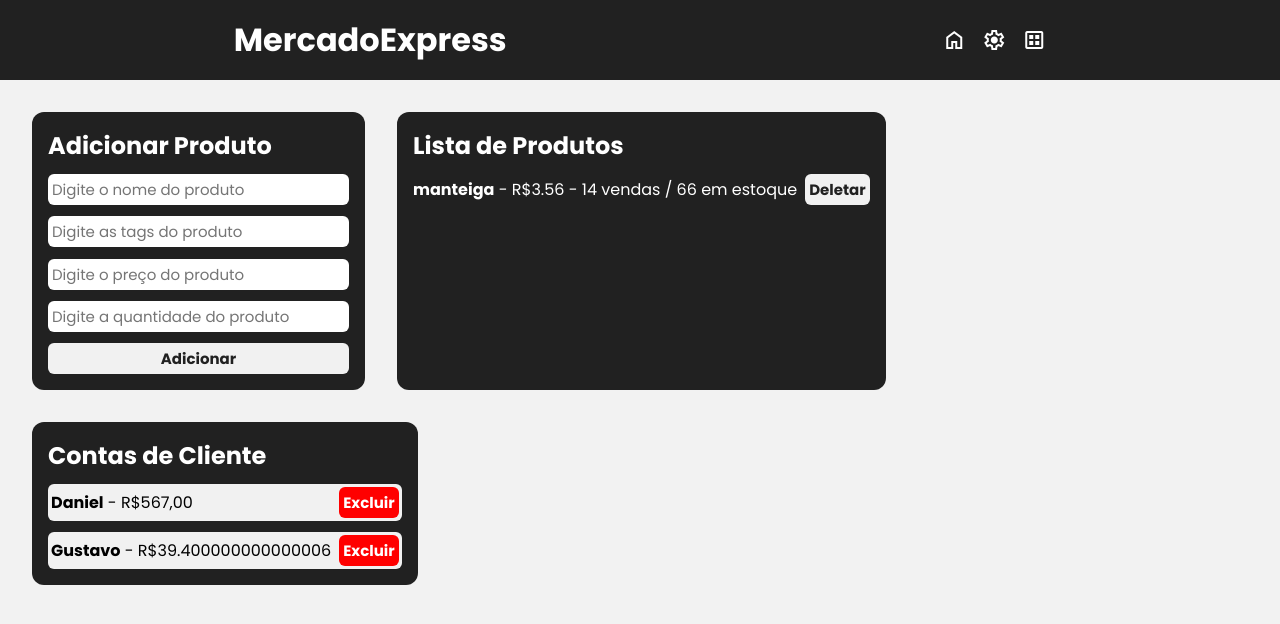
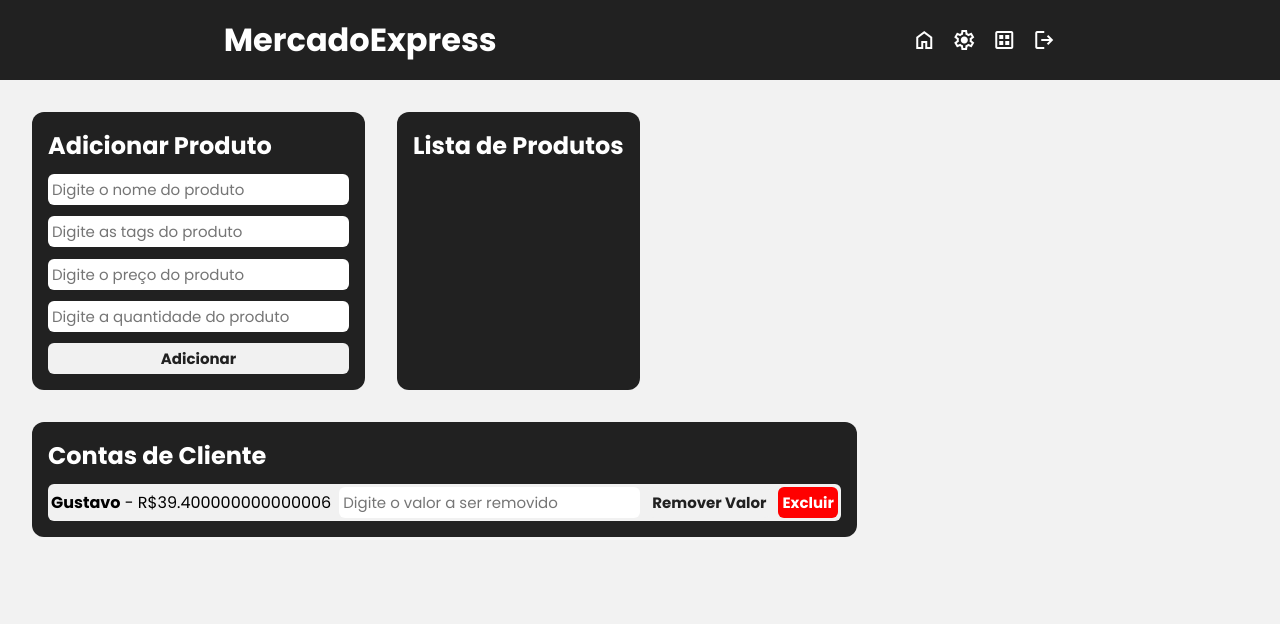
Before and after one commit to guxtavodev/mercadua, a Flask app: template app/templates/produtos.html in a window 1280 px wide. Shown: the top 624 px of the page. Run offline with Flask 3, Linux system fonts and the light colour scheme; the template is opened without the code that fills it: values that come from a table or form of the project are taken from there, others are empty; data comes from the database, SQL or seed files in the repository; both versions use the stored data as it was after the commit; some libraries are stand-ins or nearby versions; some web fonts are replaced.

Commit message:
versao final requirements txt

```diff
--- a/app/routes/loja.py
+++ b/app/routes/loja.py
@@ -106,7 +106,7 @@ def finalizarVenda():
     # Lógica para finalizar a venda aqui
     print(produtos)
     for produto in produtos:
-      produto_db = Produto.query.filter_by(nome=produto["nome"]).first()
+      produto_db = Produto.query.filter_by(nome=produto["nome"], loja=session['loja']).first()
       produto_db.vendas = produto_db.vendas + int(produto['quantidade'])
       produto_db.estoque = produto_db.estoque - int(produto['quantidade'])
       db.session.commit()
--- a/app/routes/produtos.py
+++ b/app/routes/produtos.py
@@ -29,7 +29,7 @@ def editarProduto():
   nome = data["nome"]
   tags = data["tags"]
   price = float(data["price"])
-  estoque = data["estoque"]
+  estoque = int(data["estoque"])
 
   produto = Produto.query.filter_by(id=id).first()
   produto.nome = nome
@@ -54,7 +54,7 @@ def deletarProduto():
 
 @produtos_bp.route("/api/produtos", methods=["GET"])
 def getProdutos():
-  produtos = Produto.query.all()
+  produtos = Produto.query.filter_by(loja=session['loja']).all()
   produtos_json = []
   for produto in produtos:
     produtos_json.append({
@@ -75,7 +75,7 @@ def getProduto():
         data = request.get_json()
         id = data["produto"]
 
-        produto = Produto.query.filter_by(nome=id).first()
+        produto = Produto.query.filter_by(nome=id, loja=session['loja']).first()
 
         if produto is None:
             raise Exception("Produto não encontrado")
--- a/app/static/css/base.css
+++ b/app/static/css/base.css
@@ -16,6 +16,7 @@ header{
   align-items: center;
   padding: 1em;
 }
+
 
 header nav a{
   color: #fff;
--- a/app/templates/base.html
+++ b/app/templates/base.html
@@ -3,7 +3,7 @@
     <meta name="viewport" content="width=device-width, initial-scale=1.0">
     <meta charset="utf-8">
     <title>MercadoExpress</title>
-
+    <link rel="shortcut icon" type="imagex/png" href="../static/img/logo.ico">
     <link rel="preconnect" href="https://fonts.googleapis.com">
     <link rel="preconnect" href="https://fonts.gstatic.com" crossorigin>
     <link href="https://fonts.googleapis.com/css2?family=Anta&family=Poppins:ital,wght@0,100;0,200;0,300;0,400;0,500;0,600;0,700;0,800;0,900;1,100;1,200;1,300;1,400;1,500;1,600;1,700;1,800;1,900&family=Roboto:ital,wght@0,100;0,300;0,400;0,500;0,700;0,900;1,100;1,300;1,400;1,500;1,700;1,900&display=swap" rel="stylesheet">
@@ -32,6 +32,12 @@
           </span>
         </a>
 
+        <a href='/api/logout'>
+          <span class="material-symbols-outlined">
+          logout
+          </span>
+        </a>
+
 
       </nav>
     </header>
--- a/app/templates/produtos.html
+++ b/app/templates/produtos.html
@@ -29,15 +29,14 @@
   <h3>Contas de Cliente</h3>
 
   <div class='list-products' id='listaClientes'>
-    <div class='client'>
-      <p><strong>Daniel</strong> - R$567,00</p>
-      <button class='excluir-conta'>Excluir</button>
-    </div>
+
 
     {% for cliente in contas %}
     <div class='client'>
       <p><strong>{{cliente.nome}}</strong> - R${{cliente.valor}}</p>
-      <button onclick='deletarConta()' class='excluir-conta'>Excluir</button>
+      <input type='number' placeholder='Digite o valor a ser removido' id='inputValor{{cliente.nome}}'>
+      <button onclick='removerValorCliente("{{cliente.nome}}")'>Remover Valor</button>
+      <button onclick='window.location.href="/api/excluir-conta/{{cliente.nome}}"' class='excluir-conta'>Excluir</button>
     </div>
     {% endfor %}
   </div>
@@ -45,6 +44,56 @@
 
 <script src="https://cdn.jsdelivr.net/npm/sweetalert2@11"></script>
 <script>
+  function removerValorCliente(nomeCliente) {
+    const valorRemover = parseFloat(document.getElementById('inputValor' + nomeCliente).value);
+
+    if (!isNaN(valorRemover) && valorRemover > 0) {
+      fetch('/api/remove-valor', {
+        method: 'POST',
+        headers: {
+          'Content-Type': 'application/json'
+        },
+        body: JSON.stringify({
+          nome: nomeCliente,
+          valor: valorRemover
+        })
+      })
+      .then(response => response.json())
+      .then(data => {
+        if (data.message === "Valor removido com sucesso para o cliente " + nomeCliente) {
+          Swal.fire({
+            icon: 'success',
+            title: 'Sucesso!',
+            text: 'Valor removido com sucesso para o cliente ' + nomeCliente
+          });
+          // Atualizar a lista de clientes após remover o valor
+          atualizarListaClientes();
+        } else {
+          Swal.fire({
+            icon: 'error',
+            title: 'Oops...',
+            text: data.message
+          });
+        }
+      })
+      .catch(error => {
+        console.error('Erro ao remover valor:', error);
+        Swal.fire({
+          icon: 'error',
+          title: 'Oops...',
+          text: 'Algo deu errado ao remover o valor.'
+        });
+      });
+    } else {
+      Swal.fire({
+        icon: 'error',
+        title: 'Oops...',
+        text: 'Por favor, insira um valor válido.'
+      });
+    }
+  }
+
+
   document.getElementById('formAdicionarProduto').addEventListener('submit', function(event) {
     event.preventDefault(); // Evitar o envio do formulário
 
--- /dev/null
+++ b/requirements.txt
@@ -0,0 +1,6 @@
+Flask==3.0.2
+Flask-Cors==4.0.0
+Flask-SQLAlchemy==3.1.1
+passlib==1.7.4
+SQLAlchemy==2.0.27
+uuid==1.30
```
Also changed, not shown: app/routes/contas.py (+54 -29 lines), .local/share/rippkgs-index.sqlite (added), app/static/img/logo.ico (added), instance/data-2023.db.
